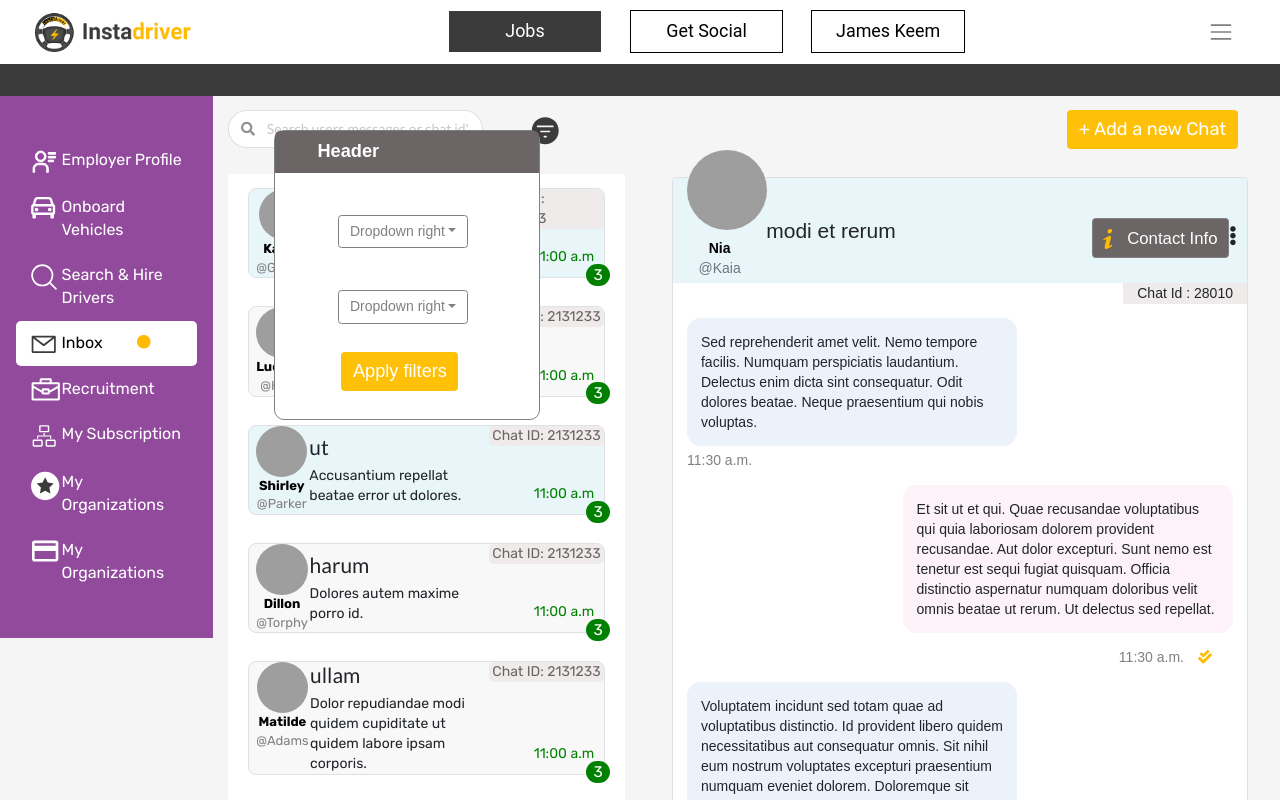
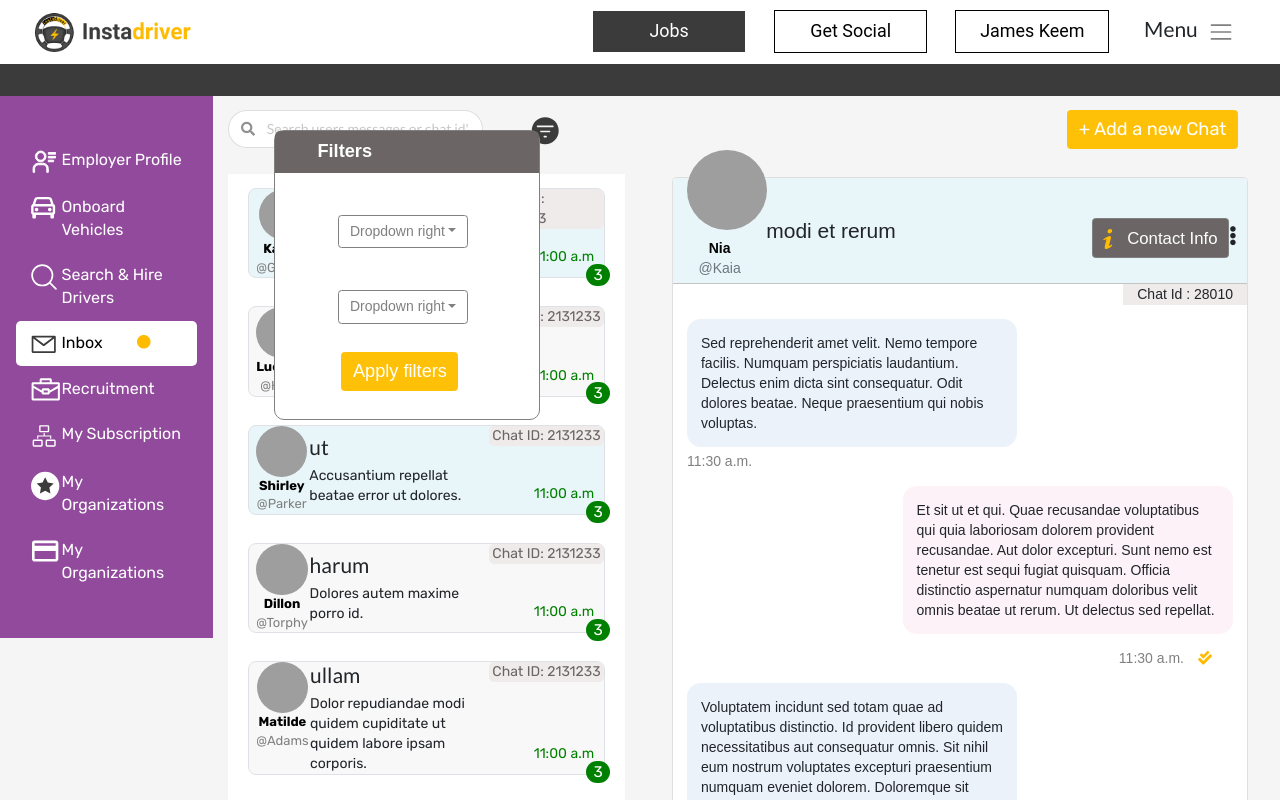
Before and after one commit to AbbyB97/FS_assignment, a React (Create React App) app: page / in a window 1280 px wide. Both pictures are taken after a click on the element 586 px from the left and 131 px from the top of the page. Shown: the top 800 px of the page. Built offline with nearby package versions, Linux system fonts and the light colour scheme; grey boxes are pictures that could not be loaded.

Commit message:
navbar ui updated

```diff
--- a/src/App.scss
+++ b/src/App.scss
@@ -294,3 +294,17 @@ hr {
   background-color: white;
   color: gray;
 }
+
+.menu-text{
+  @include bp("phone") {
+    visibility: hidden;
+    display: none;
+
+  }
+  @include bp("tablet") {
+    visibility: visible;
+    display: block;
+  }
+
+
+}
--- a/src/components/Chatbox.js
+++ b/src/components/Chatbox.js
@@ -23,6 +23,7 @@ const CardHeader = styled("div")`
   justify-content: space-between;
   border-top-right-radius: 5px;
   border-top-left-radius: 5px;
+  border-bottom: 0.5px solid #C4C4C4;
   .chatboxUserCol {
     display: flex;
     flex-direction: column;
@@ -82,6 +83,7 @@ const InputContainer = styled("div")`
   margin: 1rem;
   border: 2px solid #ffbb00;
   border-radius: 15px;
+
 `;
 
 const Chatbox = () => {
@@ -153,6 +155,7 @@ const Chatbox = () => {
                 border: "none",
                 outline: "none",
                 width: "97.5%",
+                padding:"1rem"
               }}
               rows="5"
             ></textarea>
@@ -187,7 +190,6 @@ const Chatbox = () => {
             <Col md={{ span: 3, offset: 3 }} xl={{ span: 2, offset: 7 }} sm={1}>
               <button
                 style={{
-                  width: "5rem",
                   background: "#ffbb00",
                   width: "100%",
                   borderRadius: "0.85rem",
--- a/src/components/Header.js
+++ b/src/components/Header.js
@@ -9,7 +9,7 @@ const Header = () => {
         <Navbar.Brand href="#home">
           <Logo/>
         </Navbar.Brand>
-        <Nav  variant="pills" defaultActiveKey="link-1">
+        <Nav style={{marginLeft:"auto",marginRight:"1.5rem"}} variant="pills" defaultActiveKey="link-1">
           <Nav.Item>
           <Nav.Link style={{fontFamily:`'Roboto', sans-serif`}} eventKey="link-1">Jobs</Nav.Link>
           </Nav.Item>
@@ -20,6 +20,7 @@ const Header = () => {
             <Nav.Link style={{fontFamily:`'Roboto', sans-serif`}} eventKey="link-3">James Keem </Nav.Link>
           </Nav.Item>
         </Nav>
+        <h4 class="menu-text">Menu</h4>
         <Navbar.Toggle aria-controls="responsive-navbar-nav" />
         <Navbar.Collapse id="responsive-navbar-nav">
           <Nav className="mr-auto">
--- a/src/components/Searchbar.js
+++ b/src/components/Searchbar.js
@@ -100,7 +100,7 @@ const Searchbar = () => {
               <DropDownListContainer>
                 <DropDownList>
                   <DropDownListHeader>
-                    <p className="ml-5 pt-2">Header</p>
+                    <p className="ml-5 pt-2">Filters</p>
                   </DropDownListHeader>
                   {/* {options.map((option) => (
                     <ListItem
```
Also changed, not shown: 1 other file (tests, documents, lock files or other folders).
